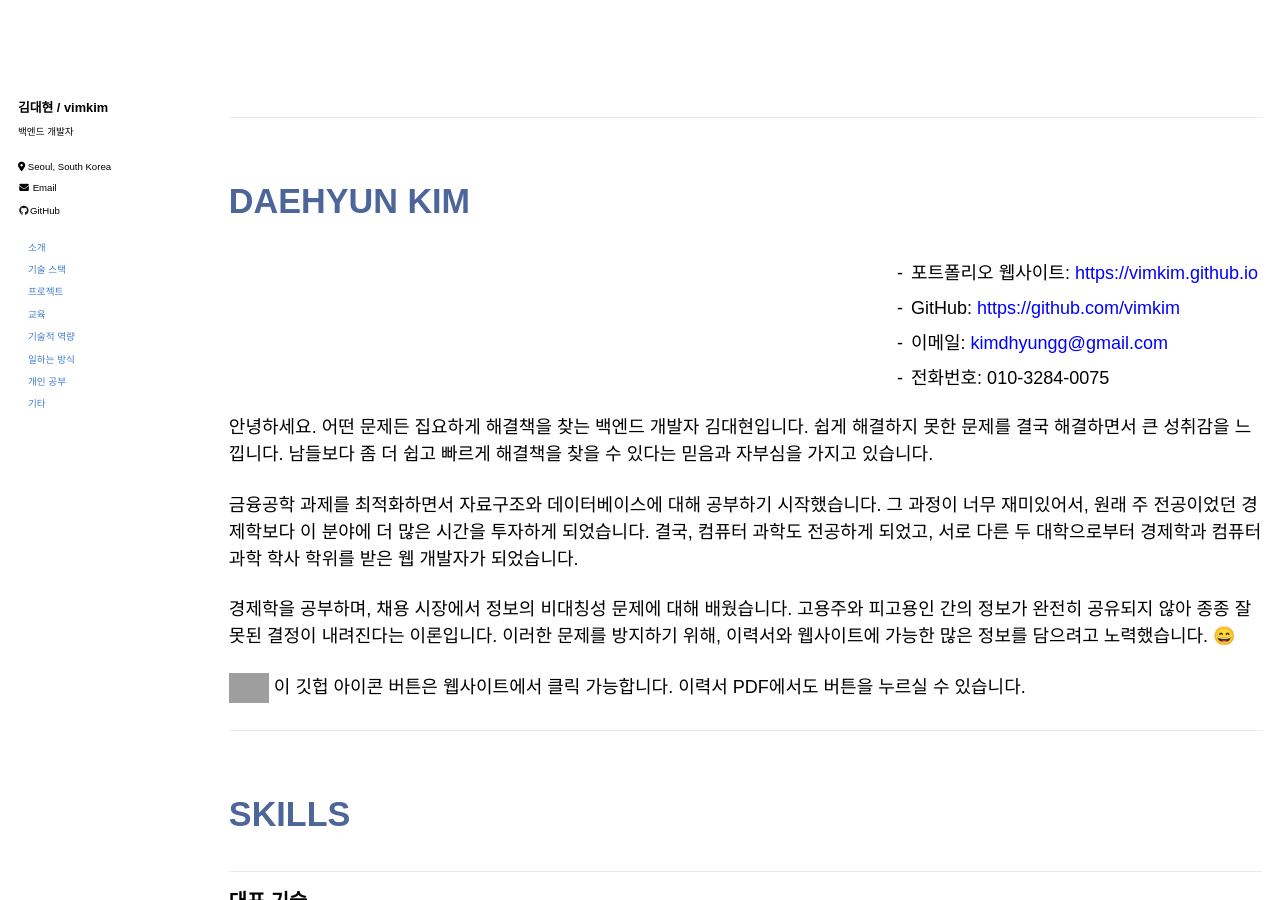
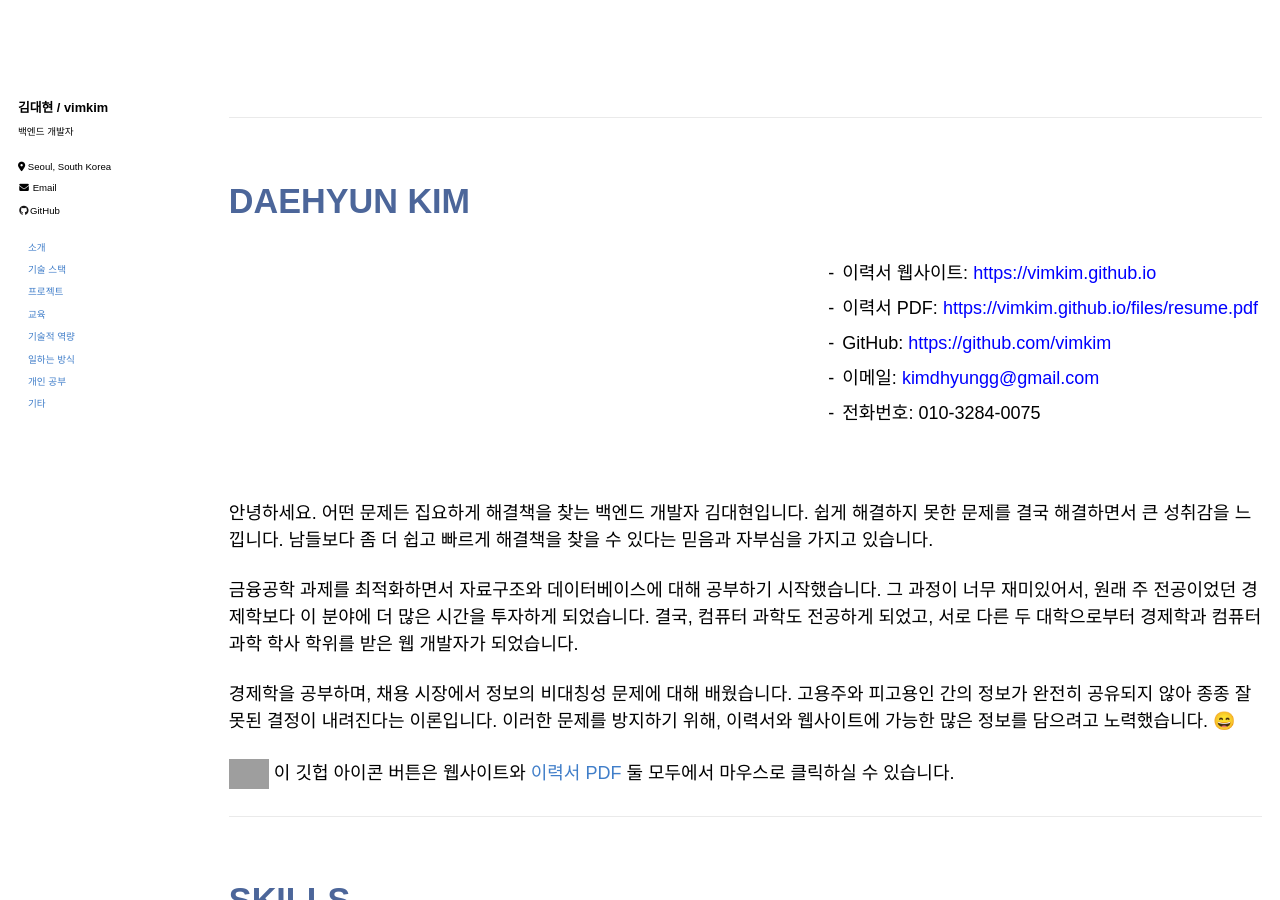
Before and after one commit to vimkim/vimkim.github.io, a Jekyll site: the page built from _pages/about.md, in a window 1280 px wide and 900 px high. Built offline with Jekyll 4.4.1, drawn with Linux system fonts in a browser that asks for light colours; some web fonts are replaced; grey boxes are pictures that could not be loaded.

Commit message:
update resume link

```diff
--- a/_pages/about.md
+++ b/_pages/about.md
@@ -23,7 +23,11 @@ redirect_from:
     <table class="info-table">
         <tr>
             <td>-</td>
-            <td>포트폴리오 웹사이트: <a href="https://vimkim.github.io">https://vimkim.github.io</a></td>
+            <td>이력서 웹사이트: <a href="https://vimkim.github.io">https://vimkim.github.io</a></td>
+        </tr>
+        <tr>
+            <td>-</td>
+            <td>이력서 PDF: <a href="https://vimkim.github.io/files/resume.pdf">https://vimkim.github.io/files/resume.pdf</a></td>
         </tr>
         <tr>
             <td>-</td>
@@ -39,7 +43,7 @@ redirect_from:
         </tr>
     </table>
 </div>
-
+<br />
 
 안녕하세요. 어떤 문제든 집요하게 해결책을 찾는 백엔드 개발자 김대현입니다. 쉽게 해결하지 못한 문제를 결국 해결하면서 큰 성취감을 느낍니다. 남들보다 좀 더 쉽고 빠르게 해결책을 찾을 수 있다는 믿음과 자부심을 가지고 있습니다.
 
@@ -48,8 +52,7 @@ redirect_from:
 경제학을 공부하며, 채용 시장에서 정보의 비대칭성 문제에 대해 배웠습니다. 고용주와 피고용인 간의 정보가 완전히 공유되지 않아 종종 잘못된 결정이 내려진다는 이론입니다. 이러한 문제를 방지하기 위해, 이력서와 웹사이트에 가능한 많은 정보를 담으려고 노력했습니다. 😄
 
 [<img src="https://github.githubassets.com/images/modules/logos_page/GitHub-Mark.png" width="40" class="button_image"/>](https://github.com/vimkim)
-이 깃헙 아이콘 버튼은 웹사이트에서 클릭 가능합니다.
-이력서 PDF에서도 버튼을 누르실 수 있습니다.
+이 깃헙 아이콘 버튼은 웹사이트와 [이력서 PDF](https://vimkim.github.io/files/resume.pdf) 둘 모두에서 마우스로 클릭하실 수 있습니다.
 
 ## SKILLS
 
```
Also changed, not shown: other parts of _pages/about.md (+2 -5 lines), 1 other file.
